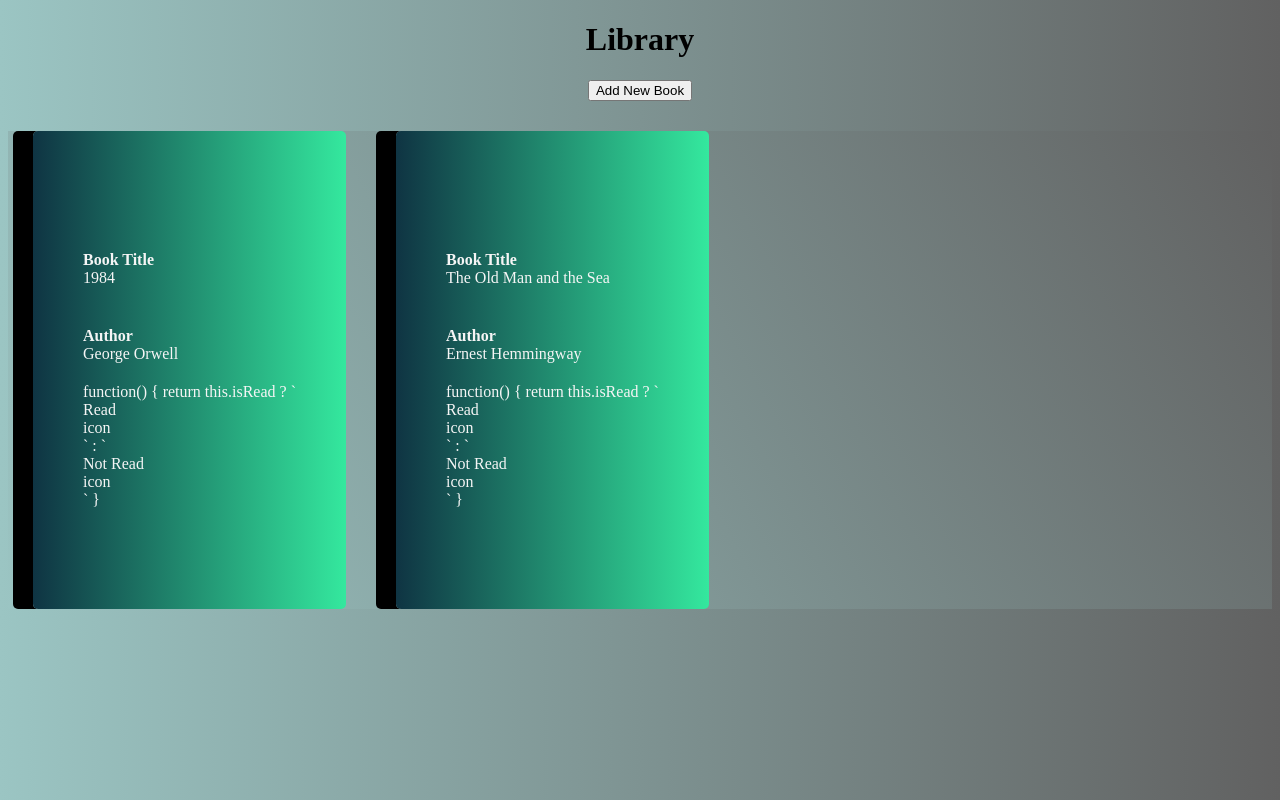
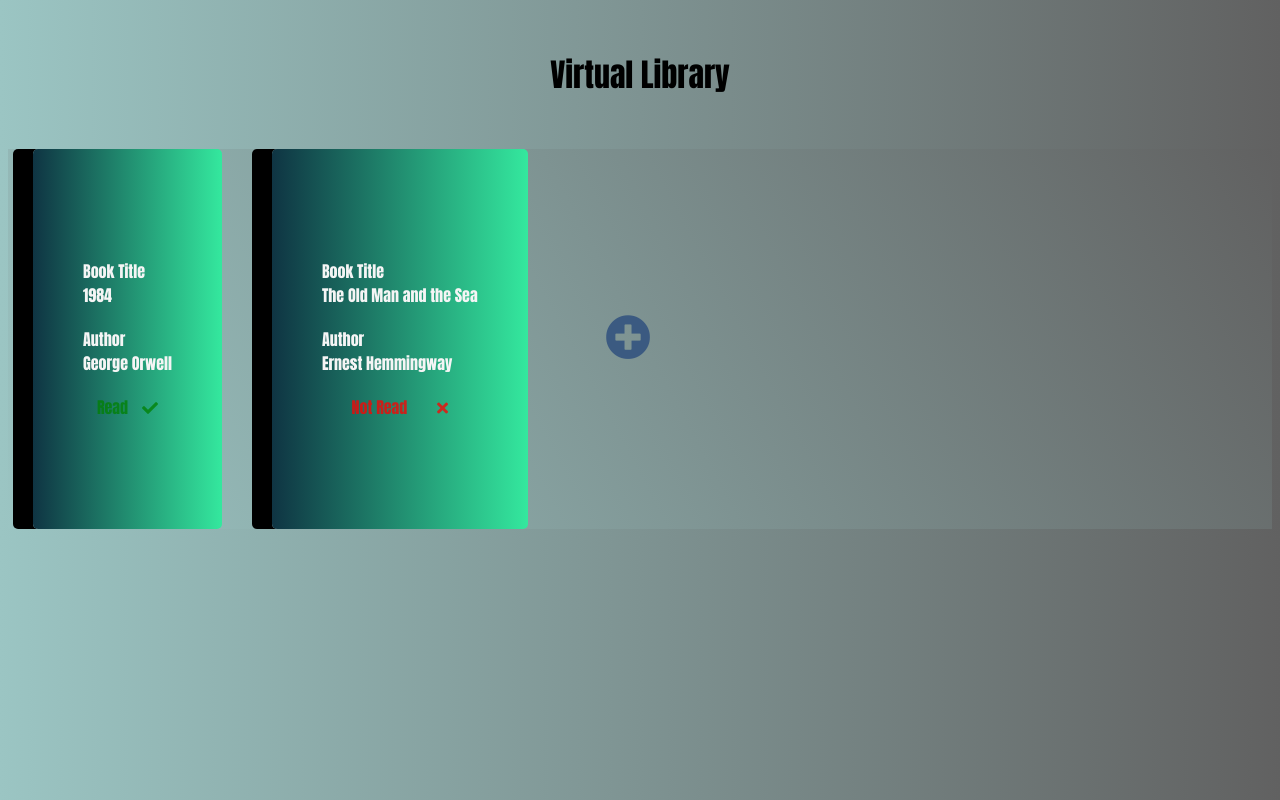
Before and after one commit to hd505495/library, a plain HTML site: page index.html in a window 1280 px wide. Drawn offline with Linux system fonts and the light colour scheme.

Commit message:
setup modal

```diff
--- a/index.html
+++ b/index.html
@@ -6,34 +6,15 @@
     <meta name="description" content="">
     <meta name="viewport" content="width=device-width, initial-scale=1">
     <link rel="stylesheet" href="styles.css">
+    <link
+       rel="stylesheet"
+       href="https://use.fontawesome.com/releases/v5.8.2/css/all.css"
+       integrity="sha384-oS3vJWv+0UjzBfQzYUhtDYW+Pj2yciDJxpsK1OYPAYjqT085Qq/1cq5FLXAZQ7Ay"
+       crossorigin="anonymous"   />
   </head>
   <body>
-    <div id="add-section" style="text-align: center;">
-      <h1 id="title">Library</h1>
-      <button id="add-book-btn">Add New Book</button>
-    </div>
-    <div id="book-cards">
-<!--     <div class="card" data-key="0">
-        <span class="section">
-          <span id="title"><b>Book Title</b></span>
-          <span id="title-content">1984</span>
-        </span>
-        <span class="section">
-          <span id="author"><b>Author</b></span>
-          <span id="author-content">George Orwell</span>
-        </span>
-      </div>
-      <div class="card" data-key="1">
-        <span class="section">
-          <span id="title"><b>Book Title</b></span>
-          <span id="title-content">Animal Farm</span>
-        </span>
-        <span class="section">
-          <span id="author"><b>Author</b></span>
-          <span id="author-content">George Orwell</span>
-        </span>
-      </div> -->
-    </div>
+      <h1 id="title">Virtual Library</h1>
+    <div id="book-cards"></div>
 
     <script src="library.js" async defer></script>
   </body>
--- a/library.js
+++ b/library.js
@@ -10,7 +10,8 @@ function Book(title, author, isRead) {
   this.author = author;
   this.isRead = isRead;
   this.isReadText = function() {
-    return this.isRead ? `<span><div>Read</div><div>icon</div></span>` : `<span><div>Not Read</div><div>icon</div></span>`
+    return this.isRead ? `<span class="section green" id="isReadText"><div>Read</div><div><i class="fa fa-check"></i></div></span>`
+                : `<span class="section red" id="isReadText"><div>Not Read</div><div><i class="fa fa-times"></i></div></span>`;
   }
   this.info = function() {
     return `${title} was written by ${author}`;
@@ -32,6 +33,18 @@ function render() {
   library.forEach(function(currentValue, index) {
     cardContainer.innerHTML += generateCard(currentValue, index);
   })
+  cardContainer.innerHTML += generateAddBtn();
+  let addBtn = document.getElementById('addBtn');
+  addBtn.addEventListener('click', generateForm);
+}
+function generateForm() {
+
+}
+
+function generateAddBtn () {
+  return `
+    <button id="addBtn"><i class="fa fa-plus-circle"></i></button>
+  `
 }
 
 function generateCard(data, index) {
@@ -45,6 +58,7 @@ function generateCard(data, index) {
     <span id="author"><b>Author</b></span><br>
     <span id="author-content">${data.author}</span>
   </span>
-  ${data.isReadText}
-</div>`
+  ${data.isReadText()}
+</div>
+`
 }
--- a/styles.css
+++ b/styles.css
@@ -1,6 +1,6 @@
 html {
   box-sizing: border-box;
-  font-family: 'Times New Roman', Times, serif;
+  font-family: Impact, Haettenschweiler, 'Arial Narrow Bold', sans-serif;
 }
 
 body {
@@ -8,6 +8,12 @@ body {
   background: -webkit-linear-gradient(to right, #9bc5c3, #616161);  /* Chrome 10-25, Safari 5.1-6 */
   background: linear-gradient(to right, #9bc5c3, #616161); /* W3C, IE 10+/ Edge, Firefox 16+, Chrome 26+, Opera 12+, Safari 7+ */
 }
+
+h1 {
+  text-align: center;
+  margin: 50px;
+}
+
 #book-cards {
   display: flex;
   flex-direction: row;
@@ -24,14 +30,10 @@ body {
   flex-direction: column;
   justify-content: space-evenly;
   border-radius: 5px;
- /* background: #616161;   fallback for old browsers
-  background: -webkit-linear-gradient(to right, #9bc5c3, #616161);  /* Chrome 10-25, Safari 5.1-6
-  background: linear-gradient(62deg, #9bc5c3, #616161);  W3C, IE 10+/ Edge, Firefox 16+, Chrome 26+, Opera 12+, Safari 7+ */
   background: #34e89e;  /* fallback for old browsers */
   background: -webkit-linear-gradient(to right, #0f3443, #34e89e);  /* Chrome 10-25, Safari 5.1-6 */
   background: linear-gradient(to right, #0f3443, #34e89e); /* W3C, IE 10+/ Edge, Firefox 16+, Chrome 26+, Opera 12+, Safari 7+ */
 
- // background-image: linear-gradient(62deg, #3A3d40 0%, #181719 100%);
   padding: 100px 50px;
   margin: 0px 25px;
   color: whitesmoke;
@@ -39,6 +41,51 @@ body {
   box-shadow: -20px 0px 0px black;
 }
 
+#addBtn {
+  border: none;
+  background: transparent;
+  padding: 0px;
+  margin: 0px 50px;
+  font-size: 50px;
+  color: rgb(59, 90, 129);
+  transform: scale(1.1);
+	animation: pulse 1.7s infinite;
+}
+
+#addBtn:hover {
+  cursor: pointer;
+}
+
+@keyframes pulse {
+	0% {
+		transform: scale(0.9);
+	}
+
+	50% {
+		transform: scale(1.1);
+	}
+
+	100% {
+		transform: scale(0.9);
+	}
+}
+
 .section {
-  padding: 20px 0px;
+  padding: 10px 0px;
 }
+
+#isReadText {
+  display: flex;
+  flex-direction: row;
+  justify-content: space-evenly;
+}
+
+.red {
+  opacity: 75%;
+  color: red;
+}
+
+.green {
+  opacity: 75%;
+  color: green;
+}
```
